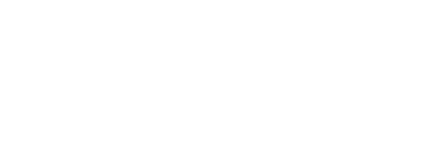
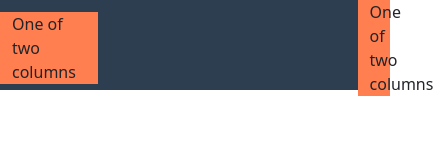
Before and after one commit to RominaMalimban/html-css-bootstrap-freelancer, a plain HTML site: page index.html in a window 390 px wide. Shown: the whole page, 433 px wide, since content can reach past the window. Drawn offline with nearby package versions, Linux system fonts and the light colour scheme.

Commit message:
creazione nav bar smartphone version

```diff
--- a/css/style.css
+++ b/css/style.css
@@ -0,0 +1,9 @@
+nav{
+    height: 90px;
+    background-color: #2c3e50;
+}
+
+nav [class*="col-"]{
+    /* debug */
+    background-color: coral;
+}
--- a/index.html
+++ b/index.html
@@ -9,14 +9,28 @@
     <title>Bootstrap</title>
 </head>
 <body>
-    <!-- header -->
+    <div class="container">
+        <!-- header -->
+        <header>
+            <nav class="row justify-content-between align-items-center">
+                <div class="col-3">
+                    One of two columns
+                </div>
+                <div class="col-1">
+                    One of two columns
+                </div>
+            </nav>
+        </header>
 
-    <!-- section -->
 
-    <!-- section -->
+        <!-- section -->
 
-    <!-- section -->
+        <!-- section -->
 
-    <!-- footer -->
+        <!-- section -->
+
+        <!-- footer -->
+    </div>
+
 </body>
 </html>
```
